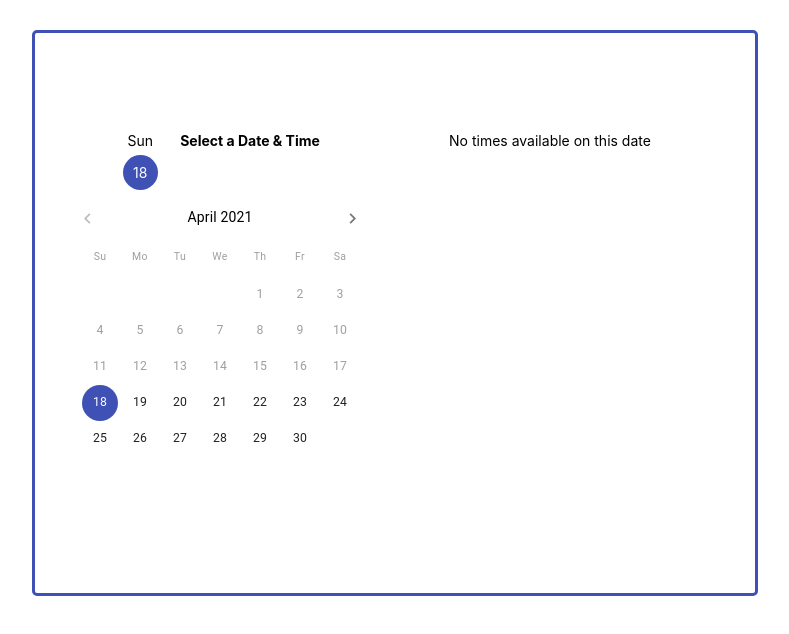
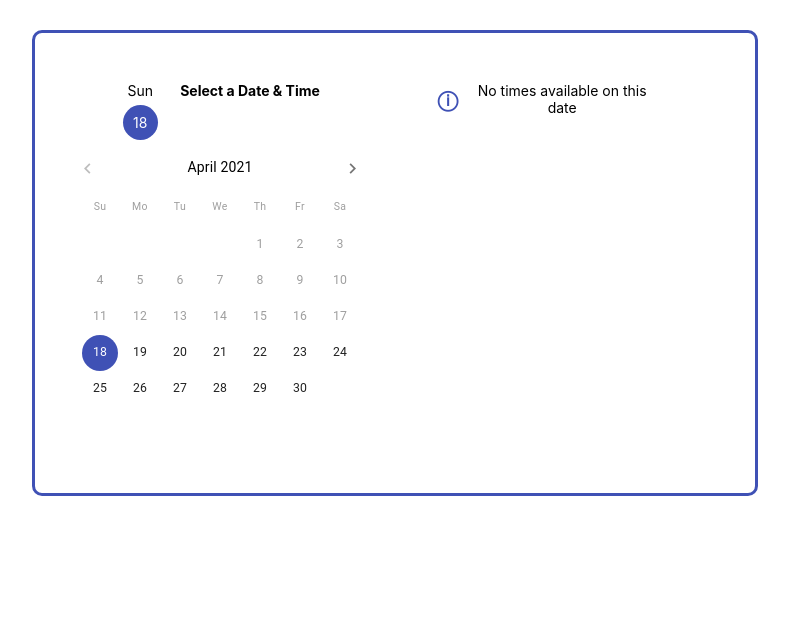
Before and after one commit to romanzakaryan/testAppointment, a React (Create React App) app: page /appointment in a window 1280 px wide. Shown: the top 634 px of the page, without its empty margins (245-1034 px from the left). Built offline with nearby package versions, Linux system fonts and the light colour scheme; no server answers.

Commit message:
feat(*): change some style for consistency

```diff
--- a/src/components/appointmentForm/styles.module.scss
+++ b/src/components/appointmentForm/styles.module.scss
@@ -6,10 +6,7 @@
 
     .form {
         display: flex;
-        width: 600px;
         padding: 30px;
-        background: white;
-        border-radius: 5px;
         flex-wrap: wrap;
         justify-content: space-between;
         box-sizing: border-box;
@@ -52,8 +49,8 @@
             height: auto;
 
             textarea {
+                font-family: Arial, Helvetica, sans-serif;
                 height: 100px;
-                padding: 5px;
             }
         }
 
@@ -70,10 +67,18 @@
                 background: green;
                 color: white;
                 font-weight: 700;
+                &:hover {
+                    background: rgb(6, 90, 6);
+                    border: 2px solid rgb(6, 90, 6);
+                }
             }
             .cancelButton {
-                border: 2px solid red;
-                background: red;
+                border: 2px solid rgb(206, 4, 4);
+                background: rgb(206, 4, 4);
+                &:hover{
+                    background: rgb(134, 10, 10);
+                    border: 2px solid rgb(134, 10, 10);
+                }
             }
         }
         textarea {
--- a/src/components/availableTime/AvailableTIme.tsx
+++ b/src/components/availableTime/AvailableTIme.tsx
@@ -57,6 +57,8 @@ export const AvailableTime = () => {
 
     const noAvailableTime = (
         <div className={styles.noAvailableTime}>
+            <span>&#9432;</span>
+            &nbsp;
             <p>
                 No times available on this date
             </p>
--- a/src/components/availableTime/styles.module.scss
+++ b/src/components/availableTime/styles.module.scss
@@ -40,6 +40,13 @@
         .noAvailableTime {
             text-align: center;
             width: 100%;
+            display: flex;
+            align-items: center;
+            span {
+                font-size: 20px;
+                font-weight: bold;
+                color: #3f51b5;
+            }
         }
     }
 }
--- a/src/components/datePicker/DatePicker.tsx
+++ b/src/components/datePicker/DatePicker.tsx
@@ -19,6 +19,8 @@ export const AppointmentDatePicker = () => {
     const [selectedDate, setSelectedDate] = React.useState(new Date());
     const {isLoading} = useSelector((state: RootState) => (state.app.availabilityDate));
     const {resourceName, availableDays, serviceName} = useSelector((state: RootState) => state.app.availabilityDate.availableData);
+
+    // Disable all dates in calendar, which https://sandbox-api.onsched.com/consumer/v1/availability return as unavailable
     const disableDays = (date: MaterialUiPickersDate) => {
         if(isLoading) {
             return true;
@@ -69,7 +71,7 @@ export const AppointmentDatePicker = () => {
                     onChange={handleDateChange}
                     variant='static'
                     disablePast={true}
-                    shouldDisableDate={disableDays}
+                    // shouldDisableDate={disableDays}
                     onMonthChange={handleMonthChange}
                     disableToolbar={true}
                 />
--- a/src/components/successPage/styles.module.scss
+++ b/src/components/successPage/styles.module.scss
@@ -20,7 +20,7 @@
 
     .homeButton {
         border: 2px solid #3f51b5;
-        border-radius: 15px;
+        border-radius: 10px;
         cursor: pointer;
         font-weight: bold;
         background: white;
--- a/src/pages/appointmentPage/styles.module.scss
+++ b/src/pages/appointmentPage/styles.module.scss
@@ -1,9 +1,9 @@
 .container {
     margin: 0 auto;
     max-width: 660px;
-    min-height: 500px;
+    min-height: 400px;
     border: 3px solid #3f51b5;
-    border-radius: 5px;
+    border-radius: 10px;
     padding: 30px;
     display: flex;
     justify-content: center;
```
